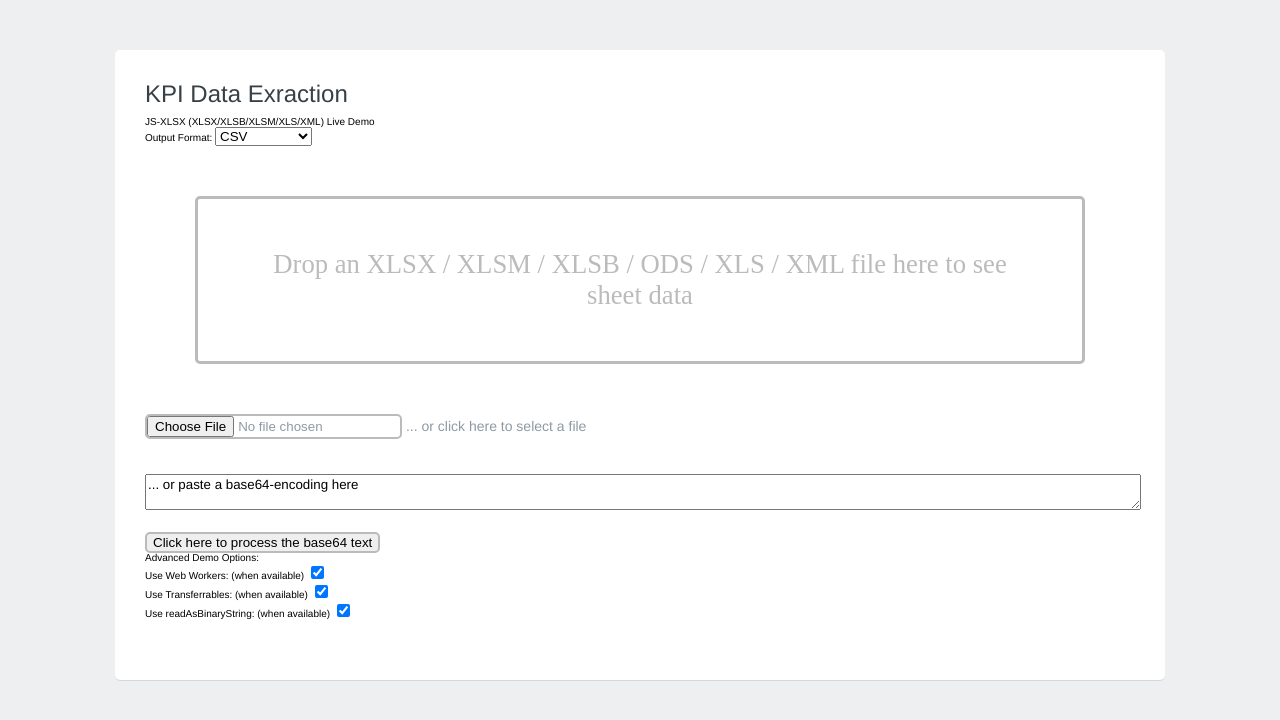
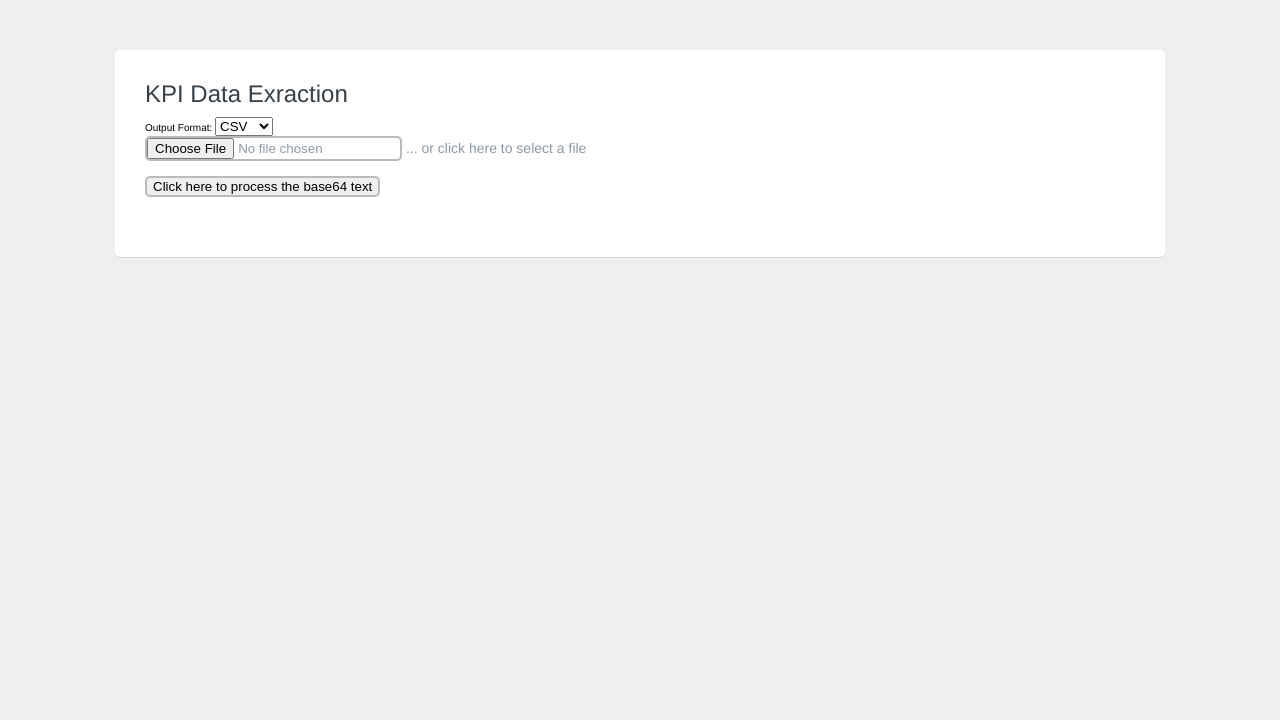
Before and after one commit to ckltennis/kpi_Phase2, a website with bundled scripts: page index.html in a window 1280 px wide. Built offline with nearby package versions, Linux system fonts and the light colour scheme.

Commit message:
Update index.html

```diff
--- a/index.html
+++ b/index.html
@@ -5,7 +5,7 @@
 <head>
 <meta http-equiv="Content-Type" content="text/html; charset=UTF-8" />
 <link rel="stylesheet" href="style.css">
-<title>JS-XLSX Live Demo</title>
+<title>KPI Data Extraction</title>
 <style>
 #drop{
 	border:3px solid #bbb;
@@ -28,25 +28,13 @@
          <div class="grid-100">
            <div class="heading">
              <h1>KPI Data Exraction</h1>
-		<b>JS-XLSX (XLSX/XLSB/XLSM/XLS/XML) Live Demo</b><br />
 			Output Format:
 			<select name="format">
 			<option value="csv" selected> CSV</option>
 			<option value="json"> JSON</option>
-			<option value="form"> FORMULAE</option>
 			</select><br />
-			<!--<input type="radio" name="format" value="csv" checked> CSV<br>
-			<input type="radio" name="format" value="json"> JSON<br>
-			<input type="radio" name="format" value="form"> FORMULAE<br> -->
-
-			<div id="drop">Drop an XLSX / XLSM / XLSB / ODS / XLS / XML file here to see sheet data</div>
 			<p><input type="file" name="xlfile" id="xlf" /> ... or click here to select a file</p>
-			<textarea id="b64data">... or paste a base64-encoding here</textarea>
 			<input type="button" id="dotext" value="Click here to process the base64 text" onclick="b64it();"/><br />
-			Advanced Demo Options: <br />
-			Use Web Workers: (when available) <input type="checkbox" name="useworker" checked><br />
-			Use Transferrables: (when available) <input type="checkbox" name="xferable" checked><br />
-			Use readAsBinaryString: (when available) <input type="checkbox" name="userabs" checked><br />
 			<pre id="out"></pre>
 			<br />
 		    </div>
@@ -54,12 +42,9 @@
      	        </div>
               </div>
 	    </div>
-			<!-- uncomment the next line here and in xlsxworker.js for encoding support -->
-			<!--<script src="dist/cpexcel.js"></script>-->
 			<script src="shim.js"></script>
 			<script src="jszip.js"></script>
 			<script src="xlsx.js"></script>
-			<!-- uncomment the next line here and in xlsxworker.js for ODS support -->
 			<script src="dist/ods.js"></script>
 			<script>
 			var X = XLSX;
```
